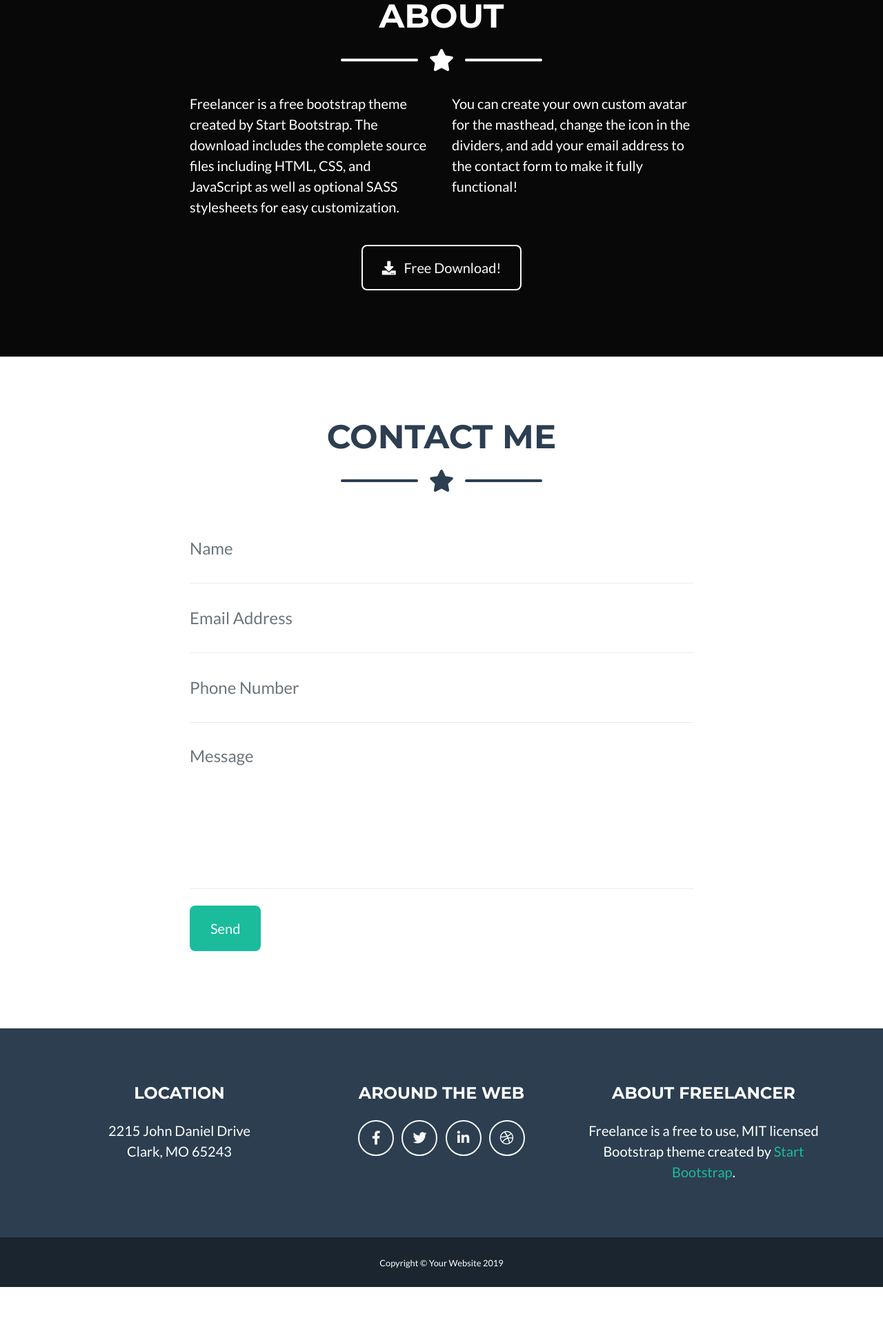
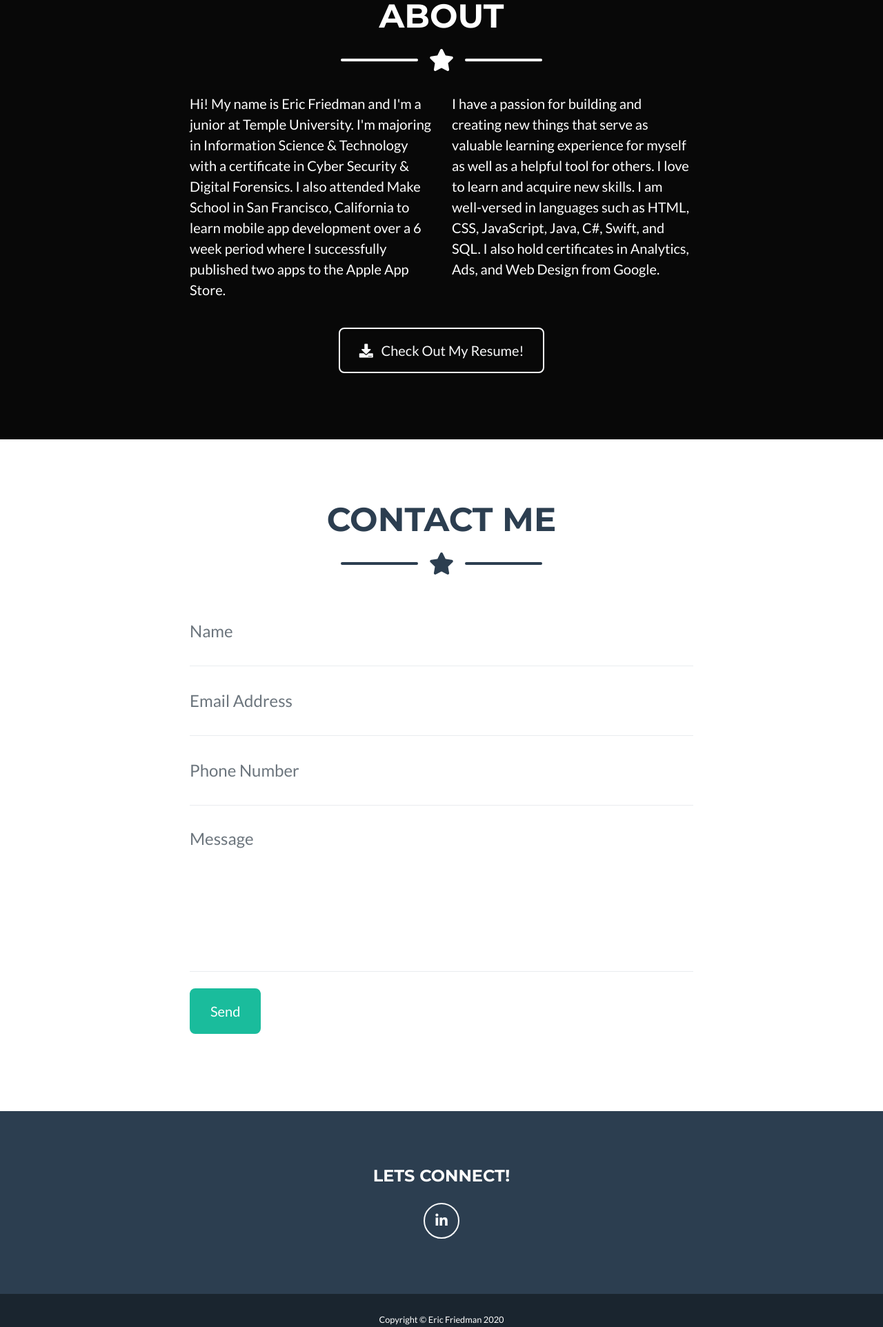
Before and after one commit to Efriedman1/efriedman.github.io, a website with bundled scripts: page index.html in a window 1280 px wide. Shown: the part 1610-3534 px from the top of the page at 69% size. Before the commit the page ends 3476 px from the top, so only its background shows below. Built offline with nearby package versions, Linux system fonts and the light colour scheme; animation ran at ten frames a second.

Commit message:
website updates

```diff
--- a/index.html
+++ b/index.html
@@ -9,7 +9,11 @@
     <meta name="description" content="" />
     <meta name="author" content="" />
 
-    <title>Freelancer - Start Bootstrap Theme</title>
+    <title>Eric Friedman</title>
+
+<!-- Favicon -->
+<link rel="shortcut icon" type="image/png" href="img/faviconPersonalSite32x32.png">
+
 
     <!-- Custom fonts for this theme -->
     <link
@@ -39,9 +43,7 @@
       id="mainNav"
     >
       <div class="container">
-        <a class="navbar-brand js-scroll-trigger" href="#page-top"
-          >Eric Friedman</a
-        >
+        <a class="navbar-brand js-scroll-trigger" href="#page-top">Eric Friedman</a>
         <button
           class="navbar-toggler navbar-toggler-right text-uppercase font-weight-bold bg-primary text-white rounded"
           type="button"
@@ -279,17 +281,18 @@
         <div class="row">
           <div class="col-lg-4 ml-auto">
             <p class="lead">
-              Freelancer is a free bootstrap theme created by Start Bootstrap.
-              The download includes the complete source files including HTML,
-              CSS, and JavaScript as well as optional SASS stylesheets for easy
-              customization.
+              Hi! My name is Eric Friedman and I'm a junior at Temple University. I'm majoring in
+              Information Science & Technology with a certificate in Cyber Security & Digital Forensics. I also attended
+              Make School in San Francisco, California to learn mobile app development over a 6 week period where I successfully
+              published two apps to the Apple App Store.
             </p>
           </div>
           <div class="col-lg-4 mr-auto">
             <p class="lead">
-              You can create your own custom avatar for the masthead, change the
-              icon in the dividers, and add your email address to the contact
-              form to make it fully functional!
+              I have a passion for building and creating new things that serve as valuable learning experience
+              for myself as well as a helpful tool for others. I love to learn and acquire new skills. I am well-versed in
+              languages such as HTML, CSS, JavaScript, Java, C#, Swift, and SQL. I also hold certificates in Analytics, Ads, and Web Design
+              from Google.
             </p>
           </div>
         </div>
@@ -301,7 +304,7 @@
             href="https://startbootstrap.com/themes/freelancer/"
           >
             <i class="fas fa-download mr-2"></i>
-            Free Download!
+            Check Out My Resume!
           </a>
         </div>
       </div>
@@ -416,32 +419,33 @@
     <footer class="footer text-center">
       <div class="container">
         <div class="row">
-          <!-- Footer Location -->
+
+          <!--Footer Location-->
           <div class="col-lg-4 mb-5 mb-lg-0">
-            <h4 class="text-uppercase mb-4">Location</h4>
+            <!--<h4 class="text-uppercase mb-4">Location</h4>
             <p class="lead mb-0">
               2215 John Daniel Drive <br />Clark, MO 65243
-            </p>
+            </p>-->
           </div>
 
           <!-- Footer Social Icons -->
-          <div class="col-lg-4 mb-5 mb-lg-0">
-            <h4 class="text-uppercase mb-4">Around the Web</h4>
-            <a class="btn btn-outline-light btn-social mx-1" href="#">
+          <div class="col-lg-4 mb-5 mb-lg-0"">
+            <h4 class="text-uppercase mb-4">Lets Connect!</h4>
+            <!-- <a class="btn btn-outline-light btn-social mx-1" href="#">
               <i class="fab fa-fw fa-facebook-f"></i>
-            </a>
-            <a class="btn btn-outline-light btn-social mx-1" href="#">
+            </a> -->
+            <!-- <a class="btn btn-outline-light btn-social mx-1" href="#">
               <i class="fab fa-fw fa-twitter"></i>
-            </a>
-            <a class="btn btn-outline-light btn-social mx-1" href="#">
+            </a> -->
+            <a class="btn btn-outline-light btn-social mx-1" href="https://www.linkedin.com/in/efriedman1/" target="_blank">
               <i class="fab fa-fw fa-linkedin-in"></i>
             </a>
-            <a class="btn btn-outline-light btn-social mx-1" href="#">
+            <!-- <a class="btn btn-outline-light btn-social mx-1" href="#">
               <i class="fab fa-fw fa-dribbble"></i>
-            </a>
+            </a> -->
           </div>
 
-          <!-- Footer About Text -->
+          <!-- Footer About Text
           <div class="col-lg-4">
             <h4 class="text-uppercase mb-4">About Freelancer</h4>
             <p class="lead mb-0">
@@ -450,13 +454,13 @@
             </p>
           </div>
         </div>
-      </div>
+      </div> -->
     </footer>
 
     <!-- Copyright Section -->
     <section class="copyright py-4 text-center text-white">
       <div class="container">
-        <small>Copyright &copy; Your Website 2019</small>
+        <small>Copyright &copy; Eric Friedman 2020</small>
       </div>
     </section>
 
```
Also changed, not shown: img/faviconPersonalSite32x32.png (added), 1 other file.
